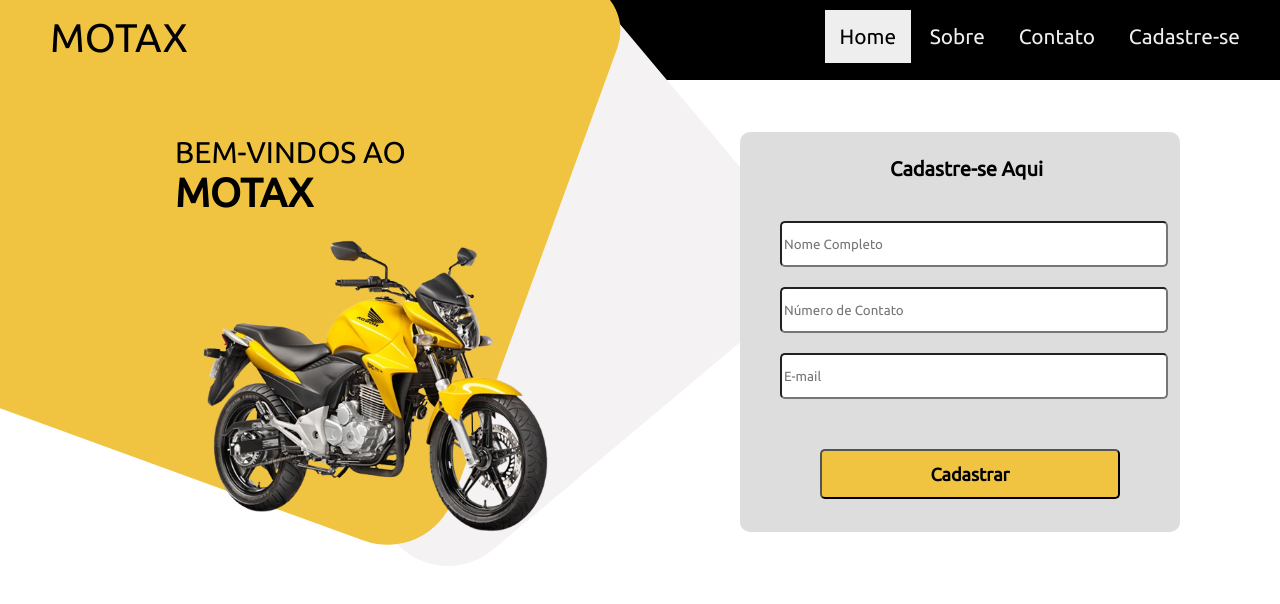
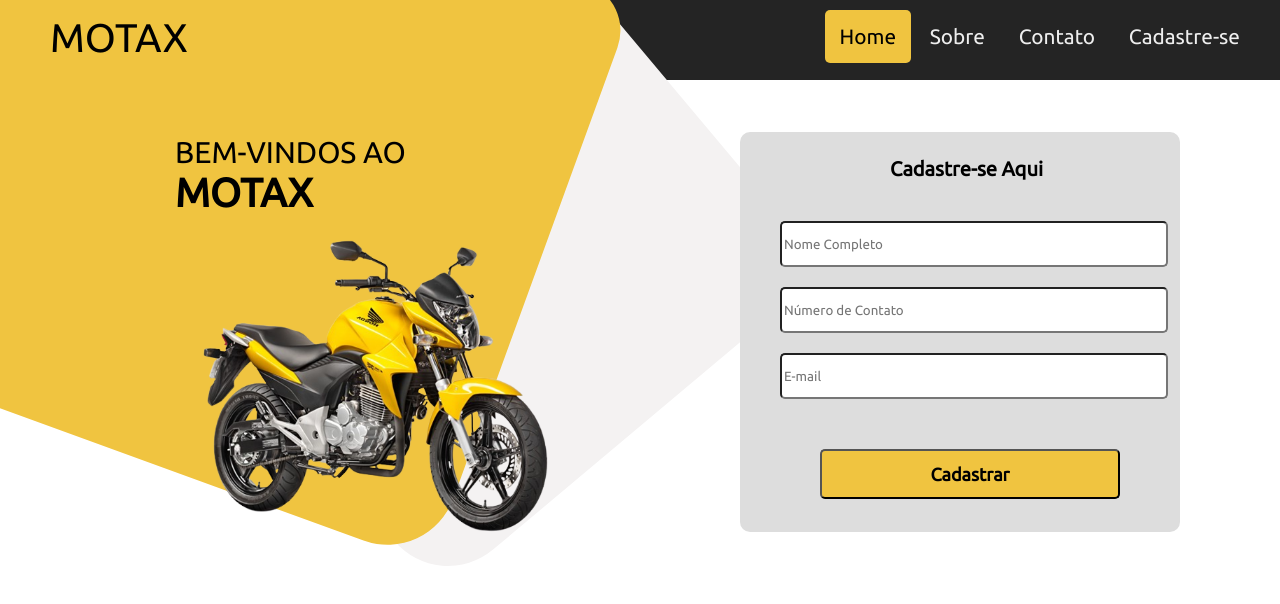
Before and after one commit to SafiraSoft1/Site-HTML-Motax, a website: page index.html in a window 1280 px wide. In both pictures the pointer is over the link "Home". Drawn offline with Linux system fonts and the light colour scheme.

Commit message:
alterando

```diff
--- a/CSS/style.css
+++ b/CSS/style.css
@@ -9,7 +9,7 @@
 }
 
 .cabecalho {
-    background-color: black;
+    background-color: rgb(36, 36, 36);
     border-bottom: solid 5px #fff;
     height: 80px;
     box-sizing: content-box;
@@ -53,7 +53,8 @@
 
 .menu a:hover,
 .menu a::selection {
-    background-color: #eee;
+    border-radius: 5px;
+    background-color:rgb(240, 196, 64);
     color: #000;
 }
 
```
Also changed, not shown: index.html (line endings or trailing spaces).
